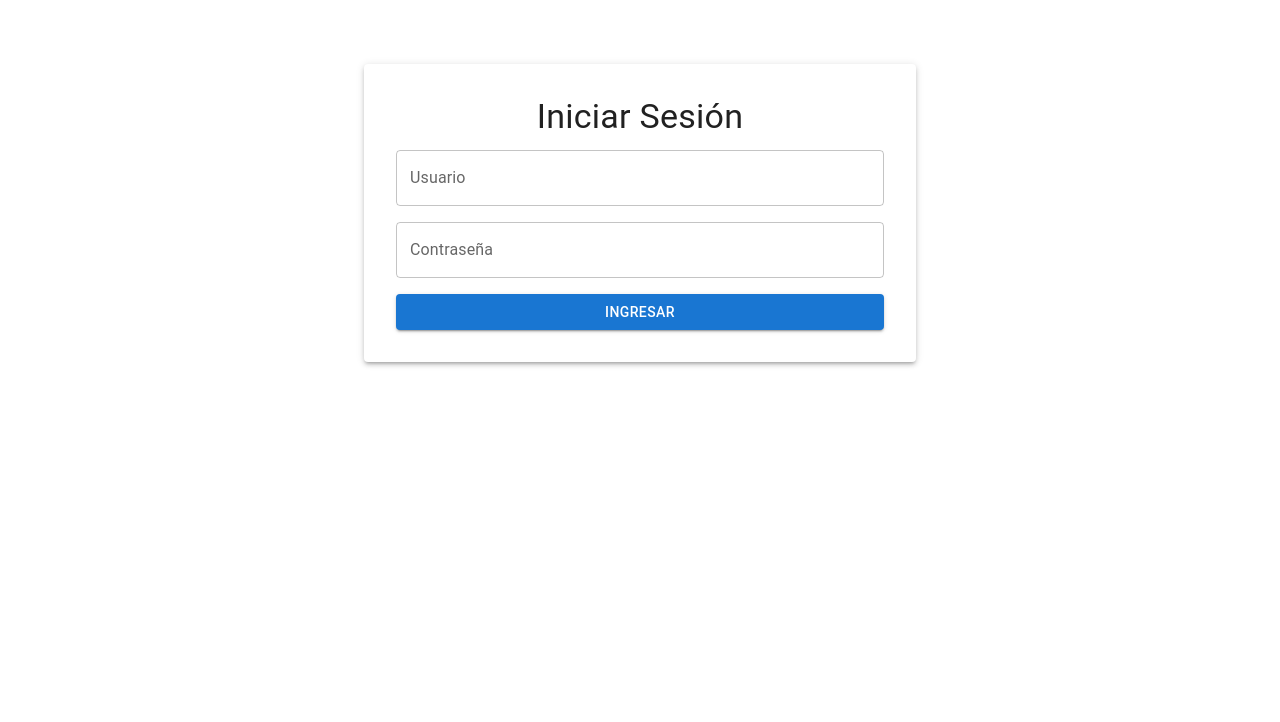
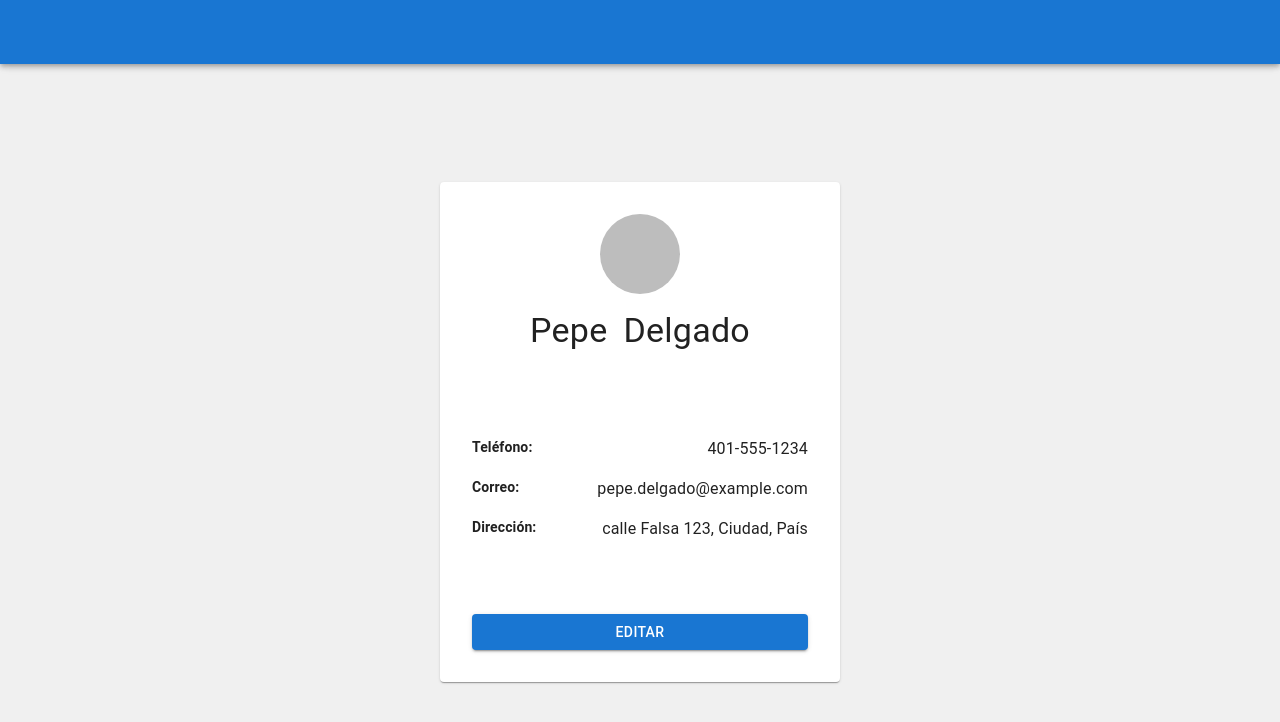
Before and after one commit to pablocastillo123/dashboard-b2b, a React (Vite) app: page /profile in a window 1280 px wide. Before the commit this address led to /login. Shown: the top 722 px of the page. Built offline with nearby package versions, Linux system fonts and the light colour scheme; some icons are missing.

Commit message:
simplify routing and remove unused components in App and MainLayout set initial user state with default values in userSlice

```diff
--- a/src/App.tsx
+++ b/src/App.tsx
@@ -1,24 +1,18 @@
-
 import { BrowserRouter as Router, Routes, Route, Navigate } from 'react-router-dom';
 
-import LoginScreen from './screens/LoginScreen';
 import DashboardScreen from './screens/DashboardScreen';
 import ProfileScreen from './screens/ProfileScreen';
 import MainLayout from './layout/MainLayout';
-import ProtectedRoute from './components/ProtectedRoute';
 
 function App() {
   return (
     <Router>
       <Routes>
-        <Route path="/login" element={<LoginScreen />} />
-        <Route element={<ProtectedRoute />}>
-          <Route element={<MainLayout />}>
-            <Route path="/dashboard" element={<DashboardScreen />} />
-            <Route path="/profile" element={<ProfileScreen />} />
-          </Route>
+        <Route element={<MainLayout />}>
+          <Route path="/dashboard" element={<DashboardScreen />} />
+          <Route path="/profile" element={<ProfileScreen />} />
         </Route>
-        <Route path="*" element={<Navigate to="/login" replace />} />
+        <Route path="*" element={<Navigate to="/dashboard" replace />} />
       </Routes>
     </Router>
   );
--- a/src/layout/MainLayout.tsx
+++ b/src/layout/MainLayout.tsx
@@ -9,18 +9,15 @@ import {
   AppBar,
   Typography,
   CssBaseline,
-  Button,
   ListItemButton,
   IconButton,
-  Tooltip,
   Avatar,
   Divider,
 } from '@mui/material';
 import MenuIcon from '@mui/icons-material/Menu';
-import AttachMoneyIcon from '@mui/icons-material/AttachMoney';
 import DashboardIcon from '@mui/icons-material/Dashboard';
 import AccountCircleIcon from '@mui/icons-material/AccountCircle';
-import { Link, useLocation, Outlet, useNavigate } from 'react-router-dom';
+import { Link, useLocation, Outlet } from 'react-router-dom';
 import { useState } from 'react';
 import { useAppSelector } from '../redux/hooks';
 
@@ -33,13 +30,9 @@ const menuItems = [
 
 const MainLayout = () => {
   const location = useLocation();
-  const navigate = useNavigate();
+
   const [open, setOpen] = useState(false);
   const user = useAppSelector((state) => state.user);
-
-  const handleLogout = () => {
-    navigate('/login', { replace: true });
-  };
 
   const toggleDrawer = () => {
     setOpen(!open);
@@ -54,17 +47,6 @@ const MainLayout = () => {
             <IconButton color="inherit" edge="start" onClick={toggleDrawer} sx={{ mr: 2 }}>
               <MenuIcon />
             </IconButton>
-          </Box>
-          <Box flex={0.5} gap={2} justifyContent="flex-end" display="flex" alignItems="center">
-            <Tooltip
-              title={<span style={{ fontSize: 16, fontWeight: 500 }}>Tasa del dia: 234.00</span>}
-              arrow
-              placement="left"
-            >
-              <IconButton color="inherit" sx={{ ml: 1 }}>
-                <AttachMoneyIcon />
-              </IconButton>
-            </Tooltip>
           </Box>
         </Toolbar>
       </AppBar>
@@ -107,26 +89,6 @@ const MainLayout = () => {
             ))}
           </List>
         </Box>
-        <Box
-          sx={{
-            justifyContent: 'center',
-            alignItems: 'center',
-            display: 'flex',
-            width: '100%',
-            mb: 5,
-            px: 2,
-          }}
-        >
-          <Button
-            sx={{ width: '100%' }}
-            color="primary"
-            variant="outlined"
-            size="small"
-            onClick={handleLogout}
-          >
-            Cerrar sesión
-          </Button>
-        </Box>
       </Drawer>
       <Box
         component="main"
--- a/src/redux/slices/userSlice.ts
+++ b/src/redux/slices/userSlice.ts
@@ -3,11 +3,11 @@ import type { PayloadAction } from '@reduxjs/toolkit';
 import type { User } from '../../types/user';
 
 const initialState: User = {
-  nombre: '',
-  apellido: '',
-  telefono: '',
-  correo: '',
-  direccion: '',
+  nombre: 'Pepe',
+  apellido: 'Delgado',
+  telefono: '401-555-1234',
+  correo: 'pepe.delgado@example.com',
+  direccion: 'calle Falsa 123, Ciudad, País',
   foto: '',
 };
 
```
